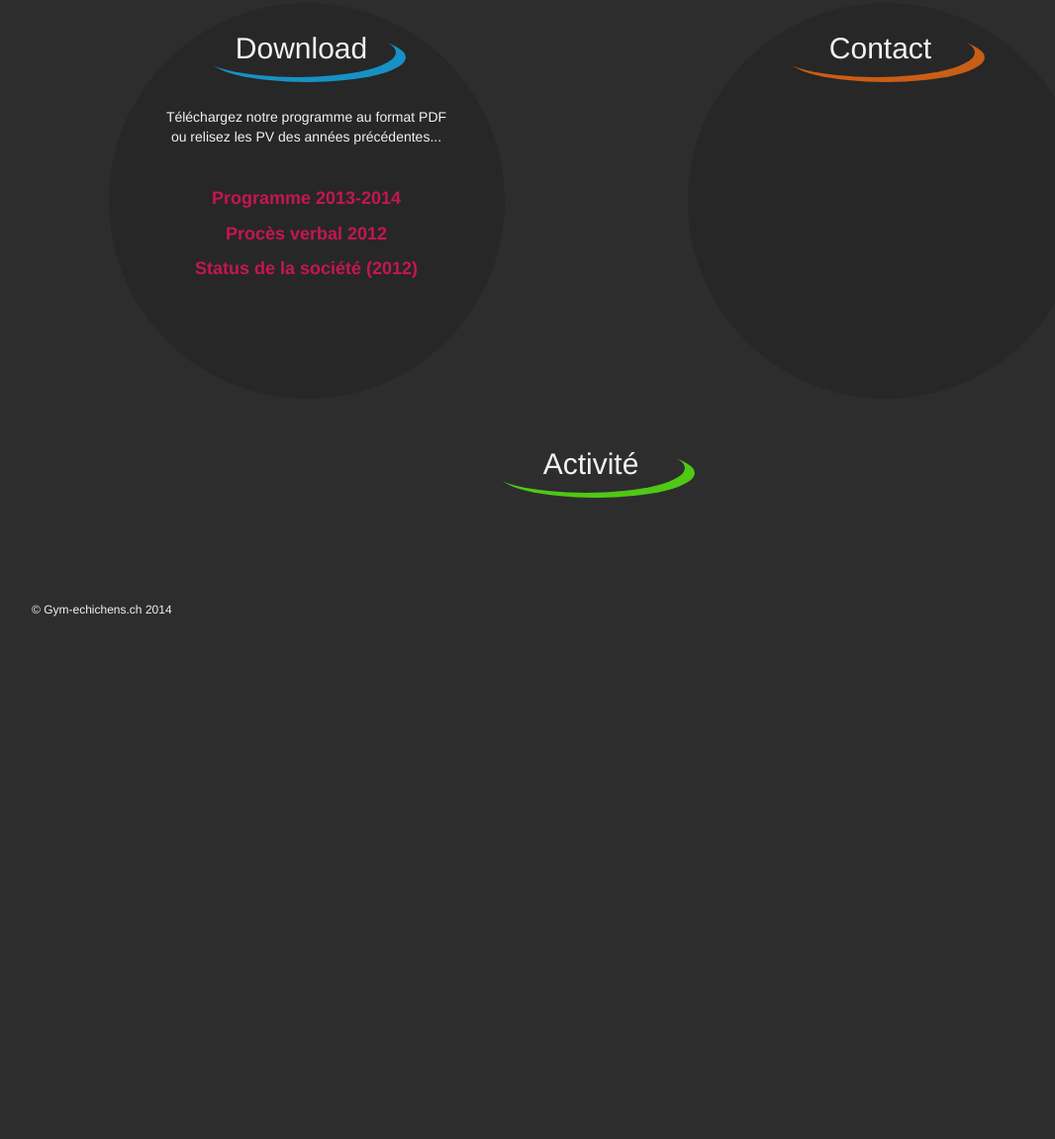
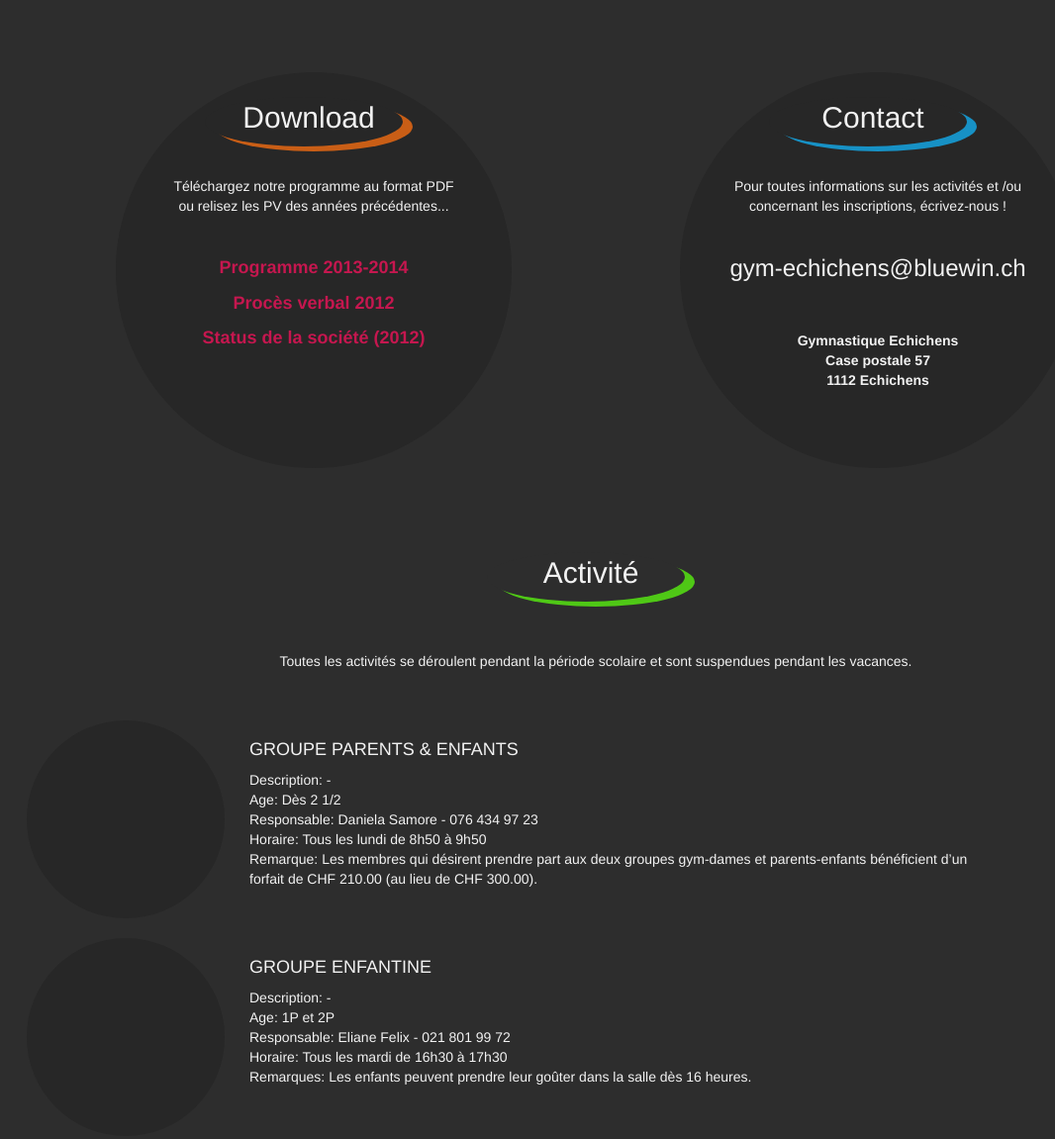
Before and after one commit to gym-echichens/gym-echichens.github.io, a plain HTML site: page index.html in a window 1280 px wide. Shown: the part 817-1968 px from the top of the page at 99% size, without its empty margins (38-1104 px from the left). Before the commit the page ends 1502 px from the top, so only its background shows below. Drawn offline with nearby package versions, Linux system fonts and the light colour scheme.

Commit message:
added activities and contact content

```diff
--- a/css/style.css
+++ b/css/style.css
@@ -34,6 +34,15 @@ a{
 
 a:hover{
 	color:#d84373;
+	text-decoration: none;
+}
+
+h3{
+	padding: 0px;
+}
+
+.margin{
+	margin: 30px 0px 40px 0px;
 }
 
 .box-center{
@@ -72,6 +81,22 @@ a:hover{
 
 #logo-gym-img{
 	float:left;
+}
+
+/* -------------   ACTIVITY   ------------- */
+
+.activityDescription{
+	margin-top: 20px;
+}
+
+.paraph{
+	margin: 20px 0px;
+}
+
+#activity7 .bubble-activity{
+	background-image: url('../img/activity7.png');
+	background-repeat: no-repeat;
+	background-position: center center;
 }
 
 
--- a/index.html
+++ b/index.html
@@ -35,7 +35,7 @@
 			</div>
 
 			<footer id="footer-box">
-			<p>&copy; Gym-echichens.ch 2014</p>
+			<p>&copy; Gymnastique Echichens 2014</p>
 			</footer>
 	    </div>
 
--- a/js/main.js
+++ b/js/main.js
@@ -9,16 +9,16 @@ var gym = {
 
 	/*------------- HTML -------------*/
 	frameHTML: 		'<div id="frame">'+
-						'<div class="row">'+
+						'<div class="row margin">'+
 							'<div id="history-box" class="col-md-6"></div>'+
 							'<div id="tariff-box" class="col-md-6"></div>'+
 						'</div>'+
-						'<div class="row">'+
+						'<div class="row margin">'+
 							'<div id="download-box" class="col-md-6"></div>'+
 							'<div id="contact-box" class="col-md-6"></div>'+
 						'</div>'+
-						'<div class="row">'+
-							'<div id="activity-box" class="col-md-12"></div>'+
+						'<div class="row margin">'+
+							'<div id="activity-box"></div>'+
 						'</div>'+
 					'</div>',
 
@@ -66,7 +66,7 @@ var gym = {
 	downloadHTML: 	'<div class="box-center">'+
 						'<div class="bubble-topic el-center">'+
 							'<div class="bubble-title box-center">'+
-								'<div class="bubble-title-bottom el-center blue-bkg"></div>'+
+								'<div class="bubble-title-bottom el-center orange-bkg"></div>'+
 								'<div class="bubble-title-top el-center">'+
 									'<div class="title-theme"><%= dico.title %></div>'+
 								'</div>'+
@@ -86,10 +86,18 @@ var gym = {
 	contactHTML: 	'<div class="box-center">'+
 						'<div class="bubble-topic el-center">'+
 							'<div class="bubble-title box-center">'+
-								'<div class="bubble-title-bottom el-center orange-bkg"></div>'+
+								'<div class="bubble-title-bottom el-center blue-bkg"></div>'+
 								'<div class="bubble-title-top el-center">'+
 									'<div class="title-theme"><%= dico.title %></div>'+
 								'</div>'+
+							'</div>'+
+							'<div class="topic-txt-center">'+
+								'<div><%= dico.paraph1 %></div><br />'+
+								'<div><h3><%= dico.mail %></h3></div><br /><br />'+
+								'<div class="bold"><%= dico.company %></div>'+
+								'<div class="bold"><%= dico.postal %></div>'+
+								'<div class="bold"><%= dico.city %></div>'+
+
 							'</div>'+
 						'</div>'+
 					'</div>',
@@ -101,6 +109,86 @@ var gym = {
 								'<div class="title-theme"><%= dico.title %></div> ' +
 							'</div> ' +
 						'</div> ' +
+						'<div class="paraph topic-txt-center">'+
+							'<div><%= dico.paraph1 %></div>'+
+						'</div><br />'+
+						'<div id="activity1" class="row">'+
+							'<div class="bubble-activity col-xs-4"></div>'+
+							'<div class="col-xs-8 activityDescription">'+
+								'<div><h4><%= dico.activity1.name %></h4></div>'+
+								'<div><%= dico.activity1.description %></div>'+
+								'<div><%= dico.activity1.age %></div>'+
+								'<div><%= dico.activity1.leader %></div>'+
+								'<div><%= dico.activity1.schedule %></div>'+
+								'<div><%= dico.activity1.note %></div>'+
+							'</div>'+
+						'</div>'+
+						'<div id="activity2" class="row">'+
+							'<div class="bubble-activity col-xs-4"></div>'+
+							'<div class="col-xs-8 activityDescription">'+
+								'<div><h4><%= dico.activity2.name %></h4></div>'+
+								'<div><%= dico.activity2.description %></div>'+
+								'<div><%= dico.activity2.age %></div>'+
+								'<div><%= dico.activity2.leader %></div>'+
+								'<div><%= dico.activity2.schedule %></div>'+
+								'<div><%= dico.activity2.note %></div>'+
+							'</div>'+
+						'</div>'+
+						'<div id="activity3" class="row">'+
+							'<div class="bubble-activity col-xs-4"></div>'+
+							'<div class="col-xs-8 activityDescription">'+
+								'<div><h4><%= dico.activity3.name %></h4></div>'+
+								'<div><%= dico.activity3.description %></div>'+
+								'<div><%= dico.activity3.age %></div>'+
+								'<div><%= dico.activity3.leader %></div>'+
+								'<div><%= dico.activity3.schedule %></div>'+
+								'<div><%= dico.activity3.note %></div>'+
+							'</div>'+
+						'</div>'+
+						'<div id="activity4" class="row">'+
+							'<div class="bubble-activity col-xs-4"></div>'+
+							'<div class="col-xs-8 activityDescription">'+
+								'<div><h4><%= dico.activity4.name %></h4></div>'+
+								'<div><%= dico.activity4.description %></div>'+
+								'<div><%= dico.activity4.age %></div>'+
+								'<div><%= dico.activity4.leader %></div>'+
+								'<div><%= dico.activity4.schedule %></div>'+
+								'<div><%= dico.activity4.note %></div>'+
+							'</div>'+
+						'</div>'+
+						'<div id="activity5" class="row">'+
+							'<div class="bubble-activity col-xs-4"></div>'+
+							'<div class="col-xs-8 activityDescription">'+
+								'<div><h4><%= dico.activity5.name %></h4></div>'+
+								'<div><%= dico.activity5.description %></div>'+
+								'<div><%= dico.activity5.age %></div>'+
+								'<div><%= dico.activity5.leader %></div>'+
+								'<div><%= dico.activity5.schedule %></div>'+
+								'<div><%= dico.activity5.note %></div>'+
+							'</div>'+
+						'</div>'+
+						'<div id="activity6" class="row">'+
+							'<div class="bubble-activity col-xs-4"></div>'+
+							'<div class="col-xs-8 activityDescription">'+
+								'<div><h4><%= dico.activity6.name %></h4></div>'+
+								'<div><%= dico.activity6.description %></div>'+
+								'<div><%= dico.activity6.age %></div>'+
+								'<div><%= dico.activity6.leader %></div>'+
+								'<div><%= dico.activity6.schedule %></div>'+
+								'<div><%= dico.activity6.note %></div>'+
+							'</div>'+
+						'</div>'+
+						'<div id="activity7" class="row">'+
+							'<div class="bubble-activity col-xs-4"></div>'+
+							'<div class="col-xs-8 activityDescription">'+
+								'<div><h4><%= dico.activity7.name %></h4></div>'+
+								'<div><%= dico.activity7.description %></div>'+
+								'<div><%= dico.activity7.age %></div>'+
+								'<div><%= dico.activity7.leader %></div>'+
+								'<div><%= dico.activity7.schedule %></div>'+
+								'<div><%= dico.activity7.note %></div>'+
+							'</div>'+
+						'</div>'+
 					'</div>',
 
 
```
Also changed, not shown: img/activity7.png (added), json/jsonDico.txt.
